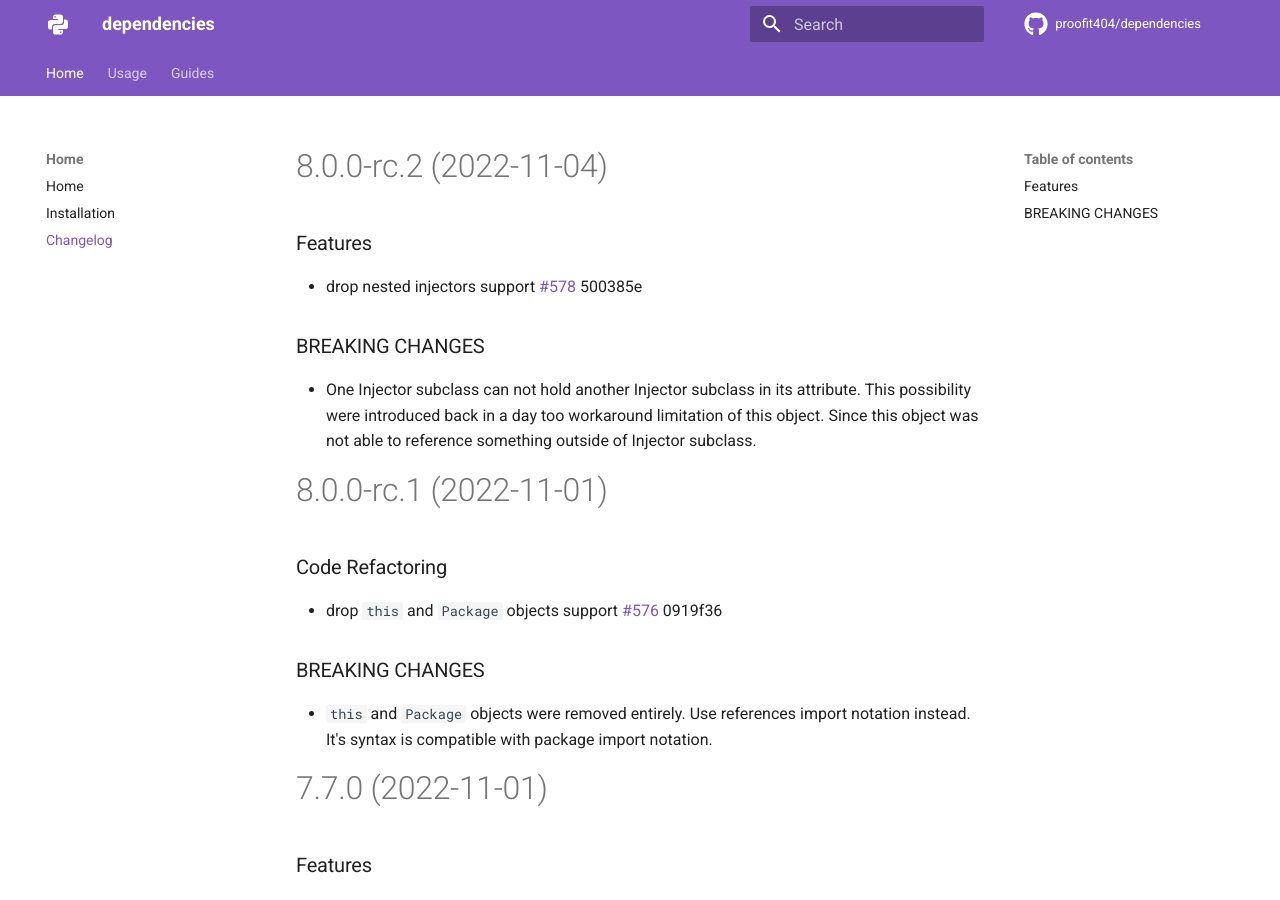
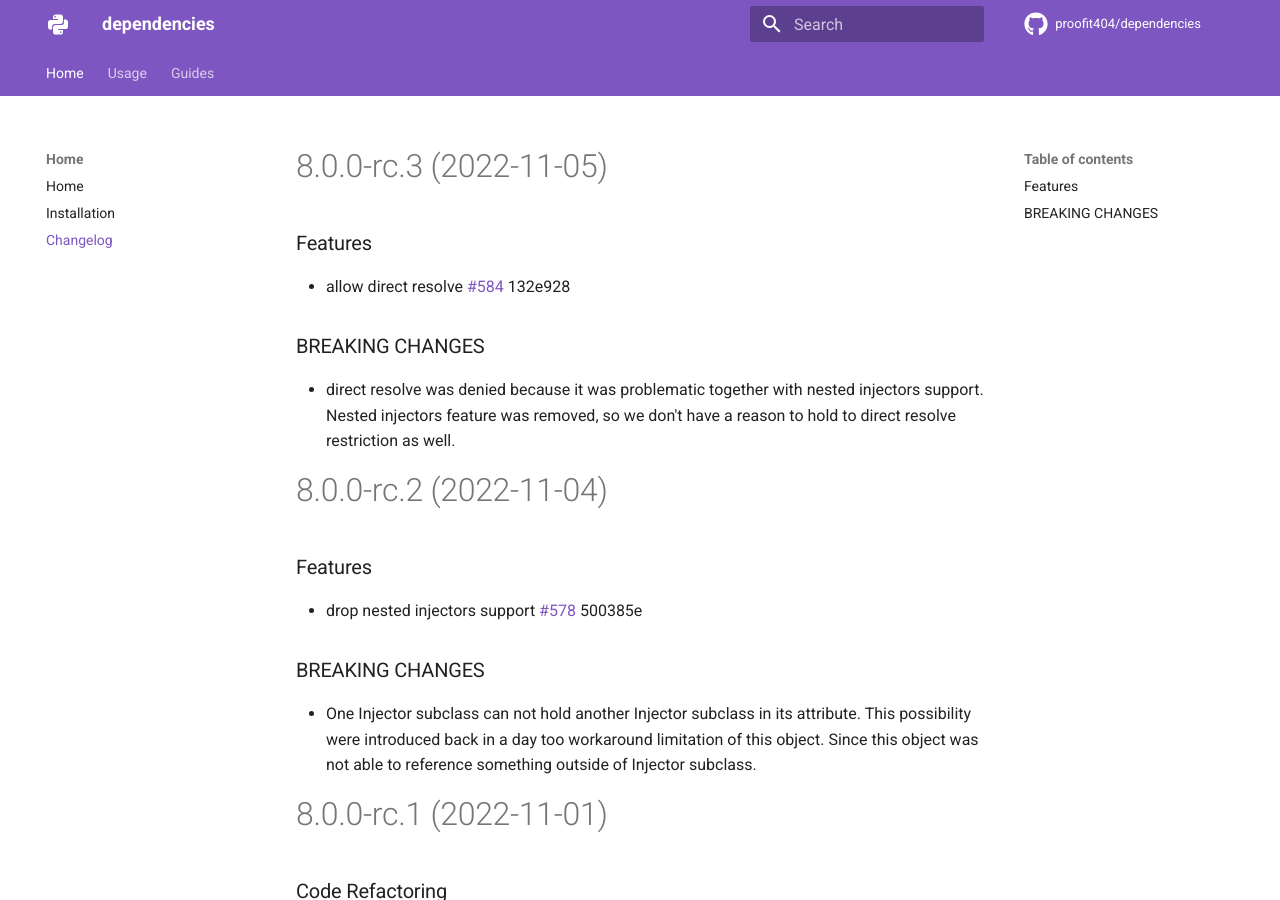
Before and after one commit to proofit404/dependencies, an MkDocs documentation site: the page built from docs/changelog.md, in a window 1280 px wide and 900 px high. Built offline with MkDocs 1.6.1 and Material for MkDocs 9.7.7, drawn with Linux system fonts in a browser that asks for light colours; comment, search, counter and statistics services are not loaded.

Commit message:
chore(release): 8.0.0-rc.3 [skip ci]
# 8.0.0-rc.3 (2022-11-05)

### Features

* allow direct resolve [#584](https://github.com/proofit404/dependencies/issues/584) 132e928

### BREAKING CHANGES

* direct resolve was denied because it was problematic
together with nested injectors support. Nested injectors feature was
removed, so we don't have a reason to hold to direct resolve
restriction as well.

```diff
--- a/docs/changelog.md
+++ b/docs/changelog.md
@@ -1,3 +1,16 @@
+# 8.0.0-rc.3 (2022-11-05)
+
+### Features
+
+- allow direct resolve
+  [#584](https://github.com/proofit404/dependencies/issues/584) 132e928
+
+### BREAKING CHANGES
+
+- direct resolve was denied because it was problematic together with nested
+  injectors support. Nested injectors feature was removed, so we don't have a
+  reason to hold to direct resolve restriction as well.
+
 # 8.0.0-rc.2 (2022-11-04)
 
 ### Features
--- a/package.json
+++ b/package.json
@@ -1,6 +1,6 @@
 {
   "name": "dependencies",
-  "version": "8.0.0-rc.2",
+  "version": "8.0.0-rc.3",
   "private": true,
   "devDependencies": {
     "@commitlint/cli": "*",
--- a/pyproject.toml
+++ b/pyproject.toml
@@ -20,7 +20,7 @@ packages = [
 ]
 readme = "docs/index.md"
 repository = "https://github.com/proofit404/dependencies"
-version = "8.0.0-rc.2"
+version = "8.0.0-rc.3"
 
 [tool.poetry.dependencies]
 python = "*"
```
